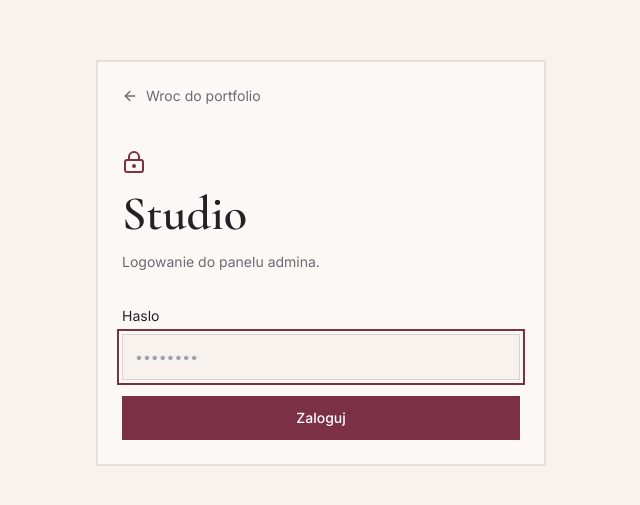
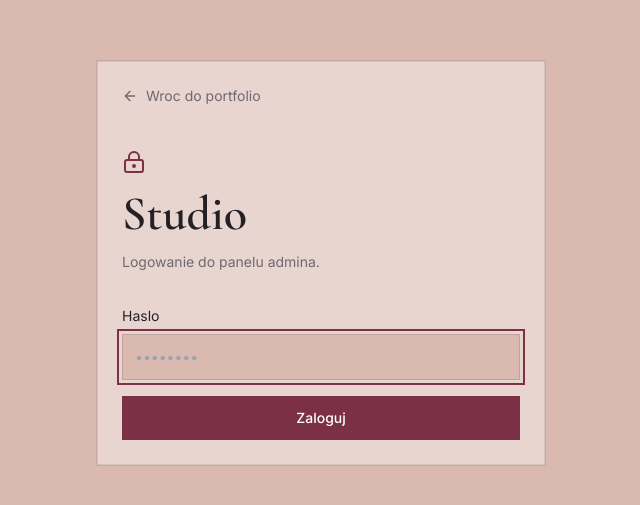
Before and after one commit to fakindomin/talianamaluje, a Next.js app: page /login in a window 1280 px wide. Shown: the part 137-642 px from the top of the page, without its empty margins (319-959 px from the left). Built offline with nearby package versions, Linux system fonts and the light colour scheme.

Commit message:
Update site background to darker dusty rose (#D9B9B0)

```diff
--- a/app/globals.css
+++ b/app/globals.css
@@ -2,10 +2,10 @@
 @tailwind components;
 @tailwind utilities;
 
-:root { color-scheme: light; background: #f7f2ee; }
+:root { color-scheme: light; background: #d9b9b0; }
 * { box-sizing: border-box; }
 html { scroll-behavior: smooth; }
-body { margin: 0; background: #f7f2ee; color: #242126; }
+body { margin: 0; background: #d9b9b0; color: #242126; }
 a { color: inherit; text-decoration: none; }
 button, input, textarea, select { font: inherit; }
 :focus-visible { outline: 2px solid #7b3046; outline-offset: 3px; }
--- a/tailwind.config.ts
+++ b/tailwind.config.ts
@@ -5,7 +5,7 @@ const config: Config = {
   theme: {
     extend: {
       colors: {
-        canvas: "#F7F2EE",
+        canvas: "#D9B9B0",
         ink: "#242126",
         muted: "#6F6870",
         accent: "#7B3046",
```
